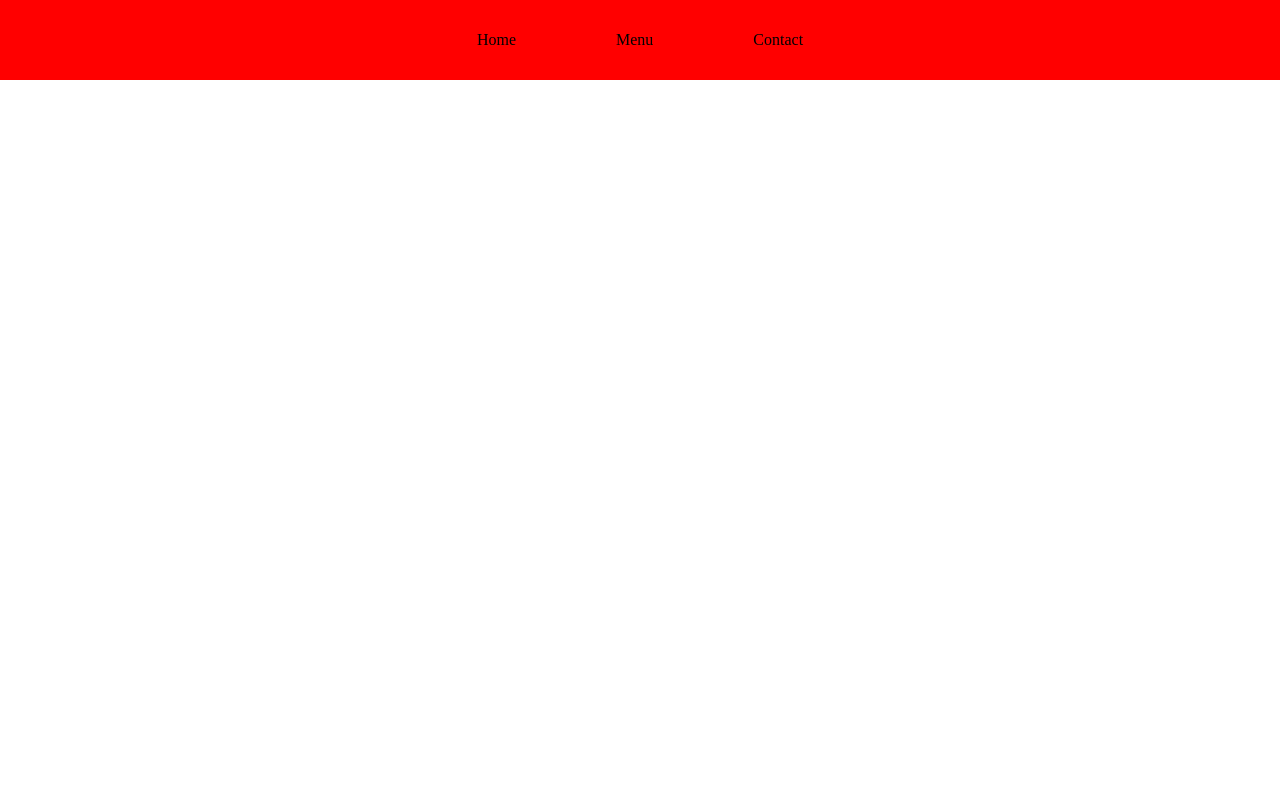
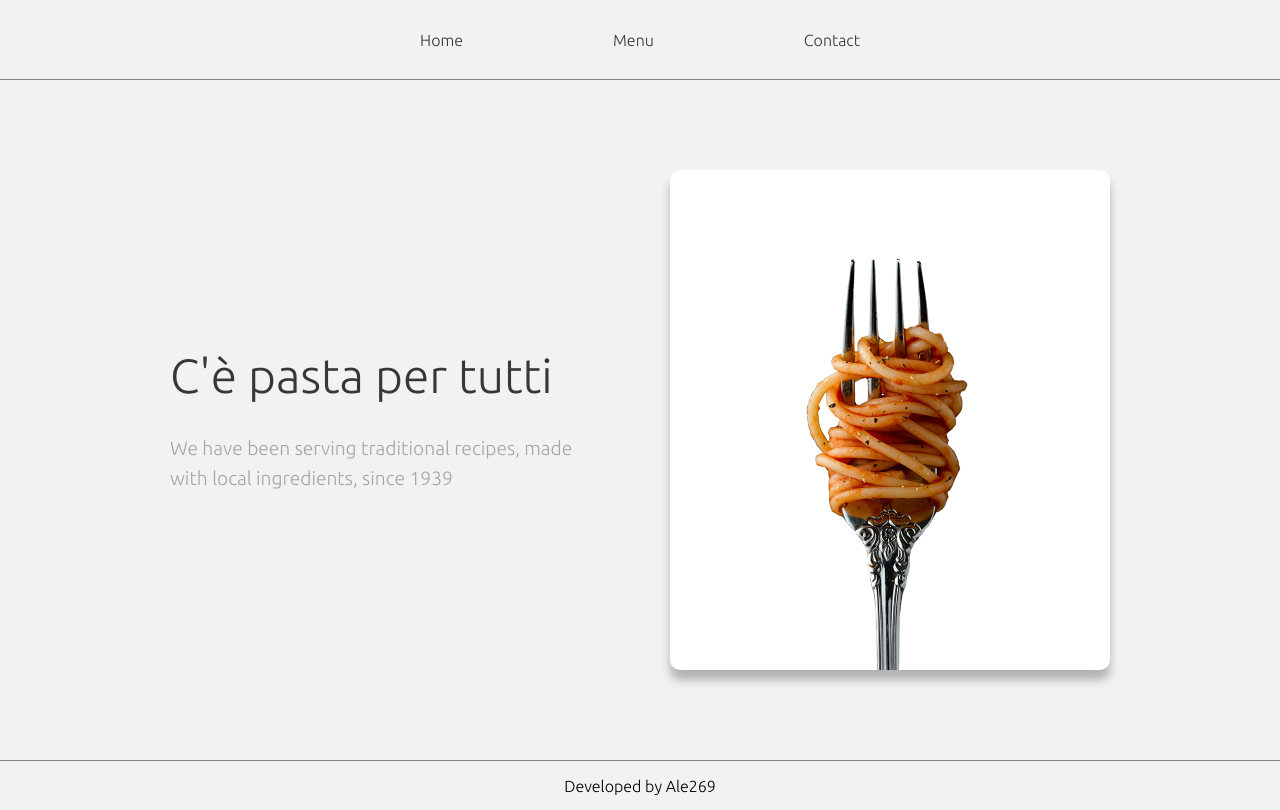
Before and after one commit to Ale269/Restaurant-page, a website built with webpack: page dist/index.html in a window 1280 px wide. Built offline with Linux system fonts and the light colour scheme.

Commit message:
Create basic home style and structure

```diff
--- a/src/controller.js
+++ b/src/controller.js
@@ -1,3 +1,5 @@
+import displayHome from "./home";
+
 export default function DisplayLayout() {
-
+    displayHome();
 }
--- a/src/home.js
+++ b/src/home.js
@@ -0,0 +1,28 @@
+import './style.css';
+import background from './background.png';
+
+export default function displayHome() {
+    const homeContainer = document.createElement("div");
+    homeContainer.classList.add("container");
+
+    const titleContainer = document.createElement("div");
+    titleContainer.classList.add("title-container");
+    titleContainer.innerHTML = `<h1 class="title">C'è pasta per tutti</h1><h3>We have been serving traditional recipes, made with local ingredients, since 1939</h3>`;
+
+    const imageContainer = document.createElement("div");
+    imageContainer.classList.add("image-menu-container");
+
+    const menuCTA = document.createElement("div");
+    menuCTA.classList.add("image-container-cta");
+
+    const homeBackground = new Image();
+    homeBackground.src = background;
+    homeBackground.classList.add("background-image");
+    menuCTA.append(homeBackground);
+
+    imageContainer.append(menuCTA);
+
+    document.getElementById("content").append(homeContainer);
+    homeContainer.append(titleContainer);
+    titleContainer.after(imageContainer);
+}
--- a/src/index.js
+++ b/src/index.js
@@ -1,2 +1,4 @@
-import DisplayLayout from "./controller.js";
+import displayHome from "./home.js";
 import './style.css';
+
+displayHome();
--- a/src/style.css
+++ b/src/style.css
@@ -2,13 +2,19 @@
     margin: 0;
     padding: 0;
     box-sizing: border-box;
+    font-family: 'Ubuntu', sans-serif;
+}
+
+body {
+    background-color: #F2F2F2;
 }
 
 header {
     height: 80px;
-    background: red;
     display: flex;
     align-items: center;
+    border-bottom: 1px solid #868686;
+    background-color: #F2F2F2;
 }
 
 nav {
@@ -19,9 +25,84 @@ nav {
 }
 
 nav div {
-    margin-right: 100px;
+    margin-right: 150px;
+}
+
+nav div h4{
+    font-weight: 300;
+    color:#373737;
+    cursor: pointer;
+}
+
+nav div h4:hover {
+    color: #868686;
 }
 
 nav div:last-of-type {
     margin-right: 0;
 }
+
+.container {
+    margin: 0 auto;
+    max-width: 1000px;
+    display: flex;
+    height: 85vh;
+}
+
+.title-container {
+    padding: 30px;
+    width: 50%;
+    display: flex;
+    flex-direction: column;
+    justify-content: center;
+}
+
+.title-container h1 {
+    font-size: 3rem;
+    font-weight: 300;
+    color: #373737;
+    margin-bottom: 30px;
+}
+
+.title-container h3 {
+    font-size: 1.2rem;
+    font-weight: 300;
+    line-height: 30px;
+    color: #A6A6A6;
+}
+
+.image-container-cta {
+    height: 500px;
+    background-color: #FFF;
+    border-radius: 10px;
+    box-shadow: 0px 10px 10px #B2B2B2;
+    width: 100%;
+    cursor: pointer;
+}
+
+.image-menu-container {
+    padding: 30px;
+    width: 50%;
+    display: flex;
+    align-items: center;
+}
+
+.background-image {
+    display: block;
+    margin: 0 auto;
+    height: 100%;
+}
+
+footer {
+    text-align: center;
+}
+
+footer h4 {
+    font-weight: 300;
+    height: 50px;
+    border-top: 1px solid #868686;
+    display: flex;
+    align-items: center;
+    justify-content: center;
+    background-color: #F2F2F2;
+}
```
Also changed, not shown: dist/060fa4567c1b1df69bef.png (added), dist/index.html, dist/main.js.
